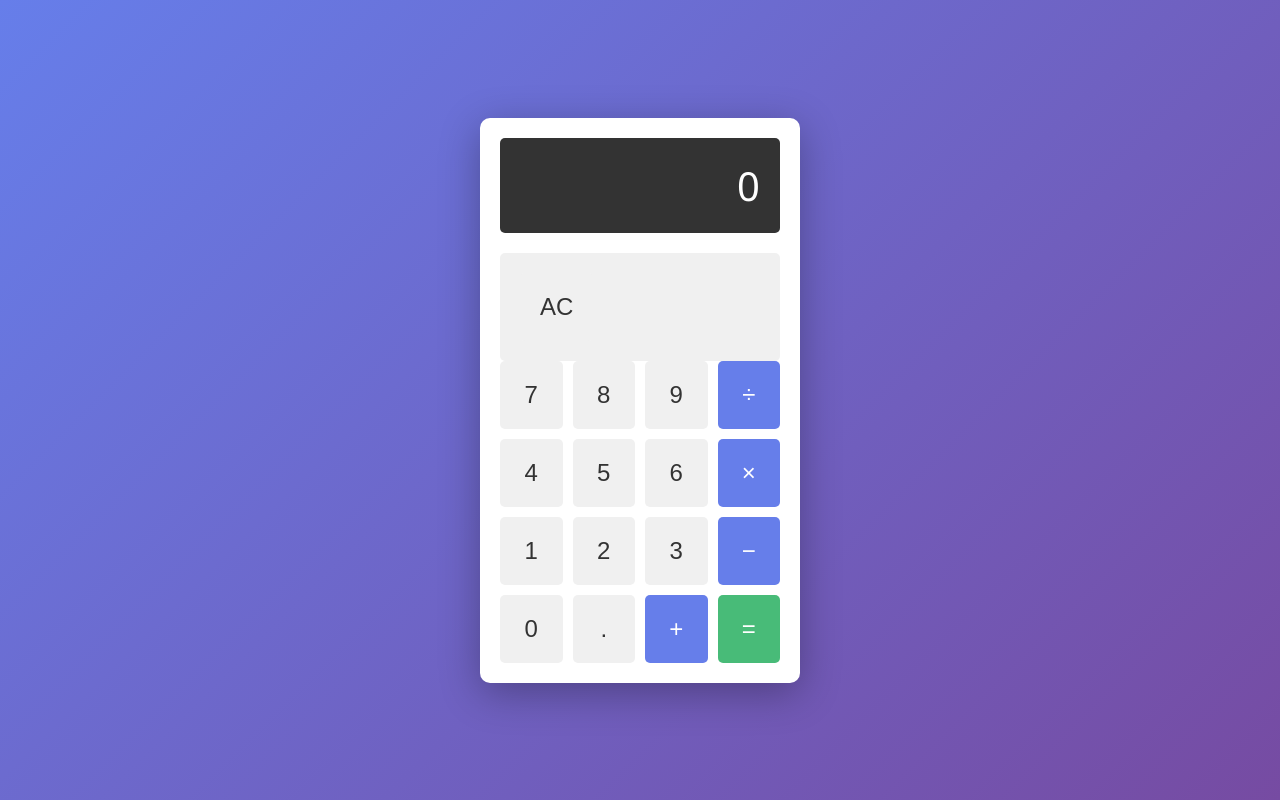
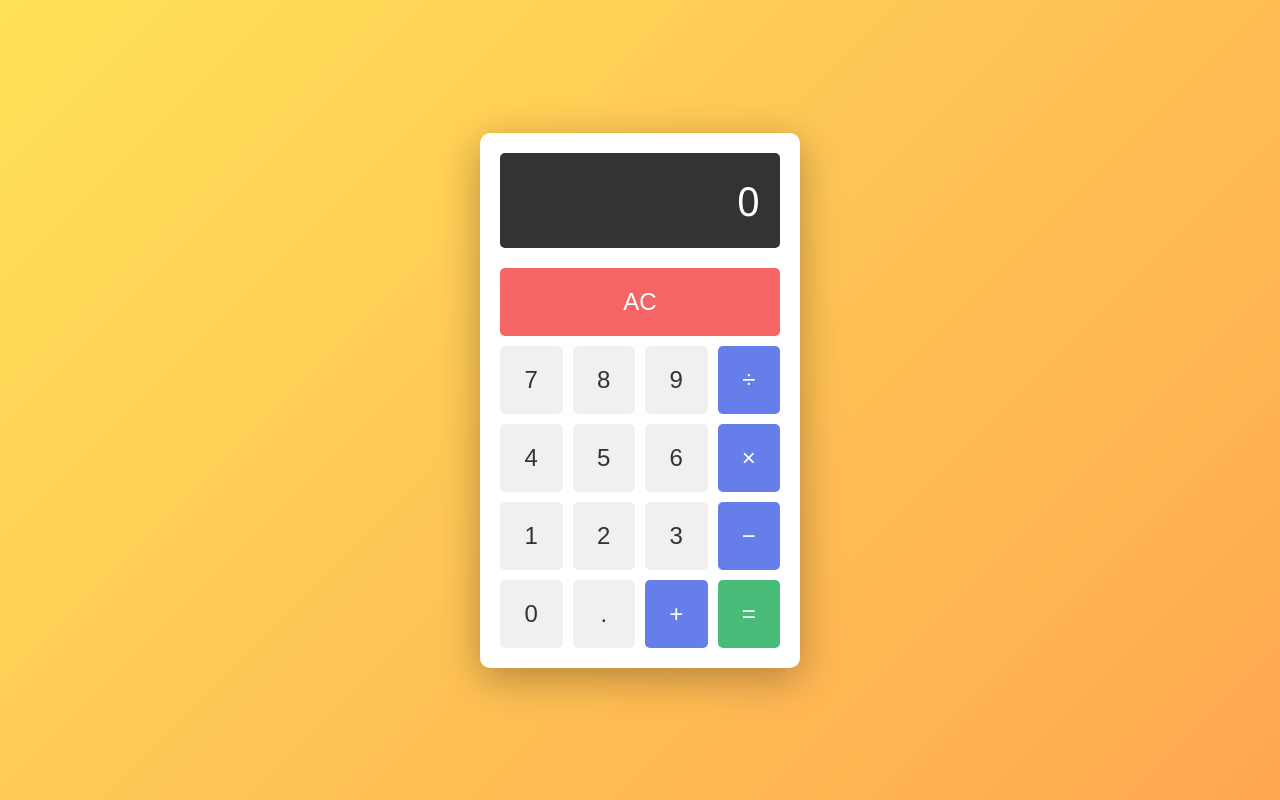
Before and after one commit to lawlawson/odin-calculator, a plain HTML site: page index.html in a window 1280 px wide. Drawn offline with Linux system fonts and the light colour scheme.

Commit message:
styling for ac button and background

```diff
--- a/index.html
+++ b/index.html
@@ -9,10 +9,9 @@
   <body>
     <div class="calculator">
       <div class="display">0</div>
-      <div class="btn">
+      <div class="buttons">
         <button class="btn clear">AC</button>
-      </div>
-      <div class="buttons">
+
         <button class="btn digit">7</button>
         <button class="btn digit">8</button>
         <button class="btn digit">9</button>
--- a/styles.css
+++ b/styles.css
@@ -9,7 +9,7 @@ body {
     justify-content: center;
     align-items: center;
     min-height: 100vh;
-    background: linear-gradient(135deg, #667eea 0%, #764ba2 100%);
+    background: linear-gradient(135deg, #ffe259 0%, #ffa751 100%);
     font-family: 'Segoe UI', Tahoma, Geneva, Verdana, sans-serif;
 }
 
@@ -77,3 +77,13 @@ body {
 .btn.equals:hover {
     background: #38a169;
 }
+
+.btn.clear {
+    grid-column: 1 / -1;
+    background: #f56565;
+    color: white;
+}
+
+.btn.clear:hover {
+    background: #e53e3e;
+}
```
